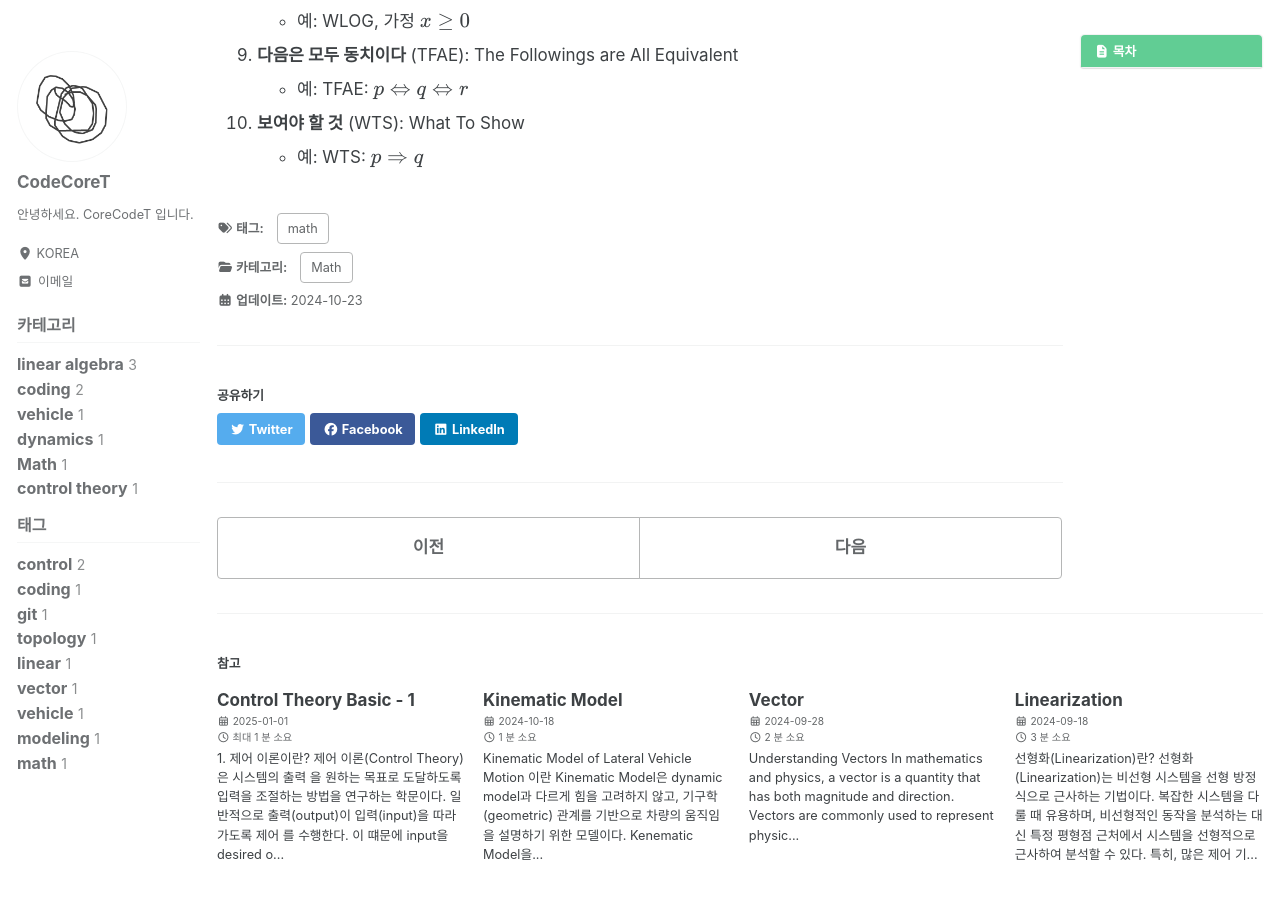
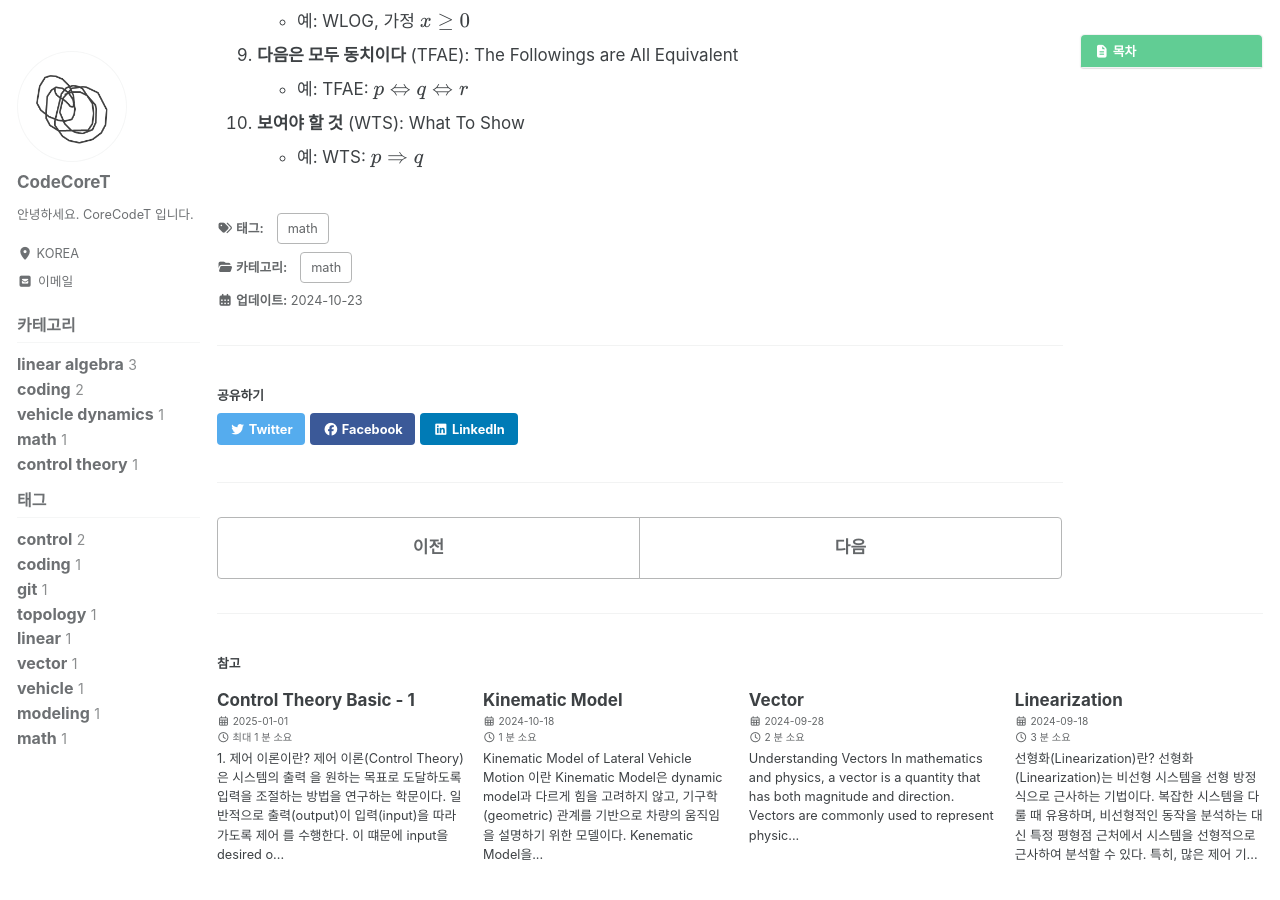
Before and after one commit to CoreCodeT/CoreCodeT.github.io, a Jekyll site: the page built from _posts/2024-10-23-MathematicalSybol.md, in a window 1280 px wide and 900 px high, scrolled down 673 px. Built offline with Jekyll 4.4.1, drawn with Linux system fonts in a browser that asks for light colours; cached includes are drawn as plain includes; some web fonts are replaced; formulas are drawn with MathJax 3.

```diff
--- a/_posts/2024-10-23-MathematicalSybol.md
+++ b/_posts/2024-10-23-MathematicalSybol.md
@@ -1,7 +1,7 @@
 ---
 layout: single
 title: "Mathemetical Symbol"
-categories: Math
+categories: math
 tag: [math]
 toc: true
 toc_sticky: true
```
Also changed, not shown: _posts/2024-10-18-kinematic_model.md (+1 -1 lines).
